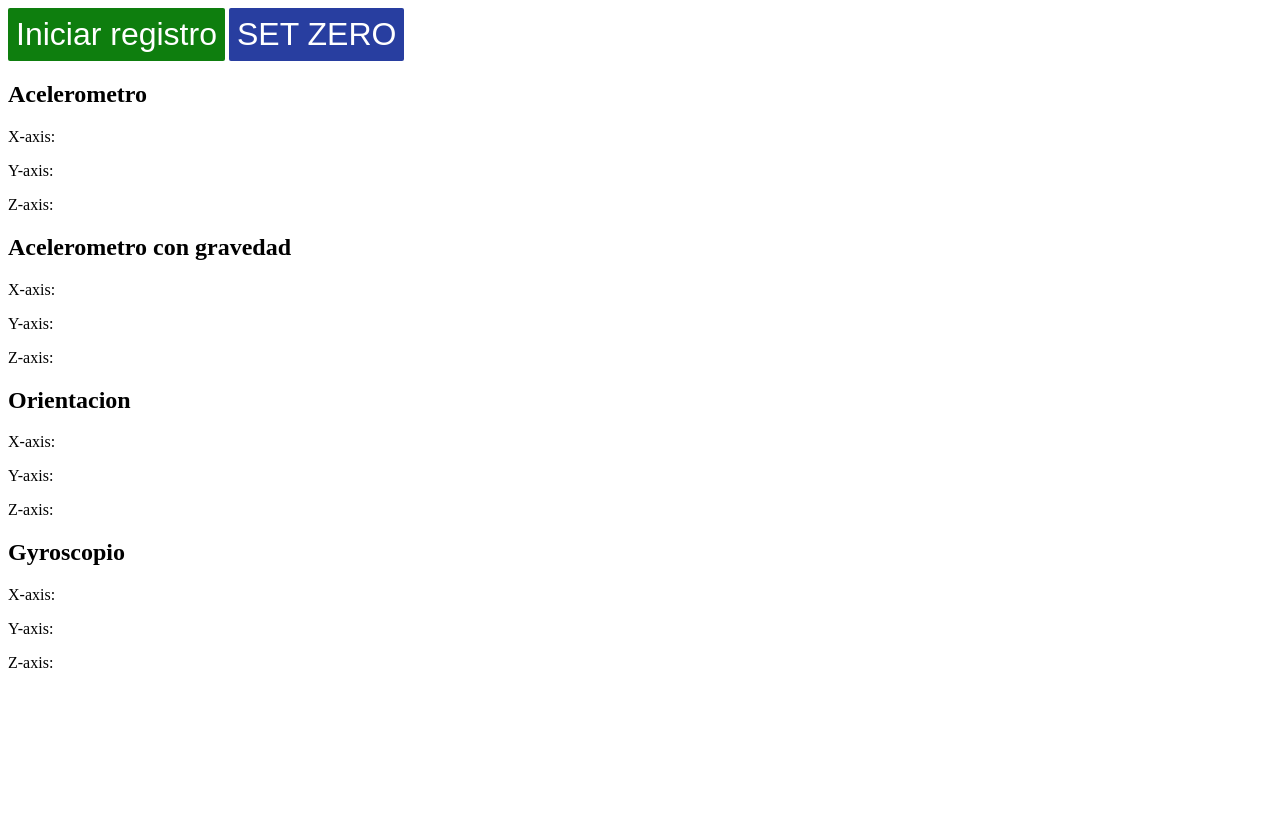
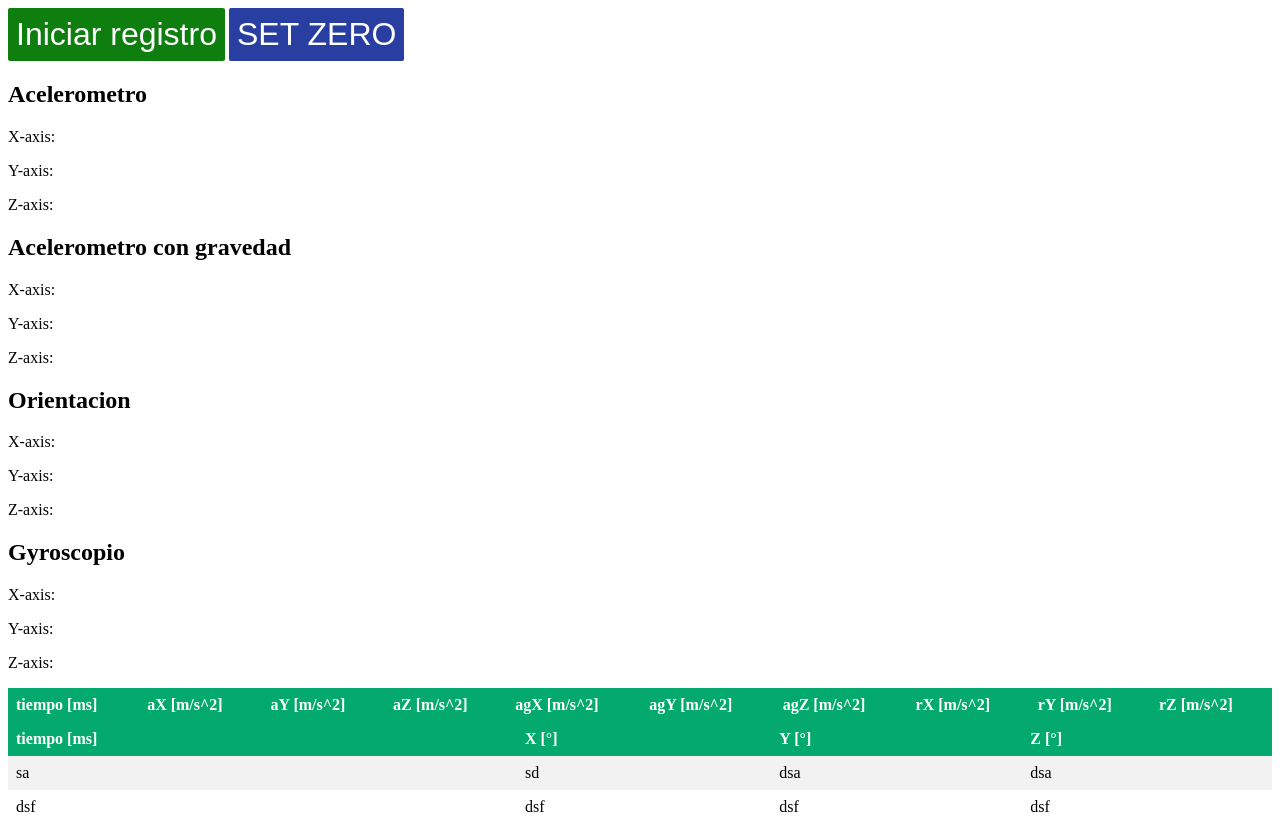
Before and after one commit to Carlos-V24/Carlos-V24.github.io, a website: page DAS.html in a window 1280 px wide. Before the commit the page ends 800 px from the top, so only its background shows below. Drawn offline with Linux system fonts and the light colour scheme.

Commit message:
Update DAS.html

```diff
--- a/DAS.html
+++ b/DAS.html
@@ -70,12 +70,40 @@
             <th>altitud </th>
             <th>velocidad [m/s]</th>
             <th>precision [m]</th>
+        </tr>
+    </table>
+    <table id="info_acel">
+        <tr>
+            <th>tiempo [ms]</th>
             <th>aX [m/s^2]</th>
             <th>aY [m/s^2]</th>
             <th>aZ [m/s^2]</th>
             <th>agX [m/s^2]</th>
             <th>agY [m/s^2]</th>
             <th>agZ [m/s^2]</th>
+            <th>rX [m/s^2]</th>
+            <th>rY [m/s^2]</th>
+            <th>rZ [m/s^2]</th>
+        </tr>
+    </table>
+    <table id="info_ori">
+        <tr>
+            <th>tiempo [ms]</th>
+            <th>X [°]</th>
+            <th>Y [°]</th>
+            <th>Z [°]</th>
+        </tr>
+        <tr>
+            <td>sa</td>
+            <td>sd</td>
+            <td>dsa</td>
+            <td>dsa</td>
+        </tr>
+        <tr>
+            <td>dsf</td>
+            <td>dsf</td>
+            <td>dsf</td>
+            <td>dsf</td>
         </tr>
     </table>
     <script src="script.js"></script>
```
